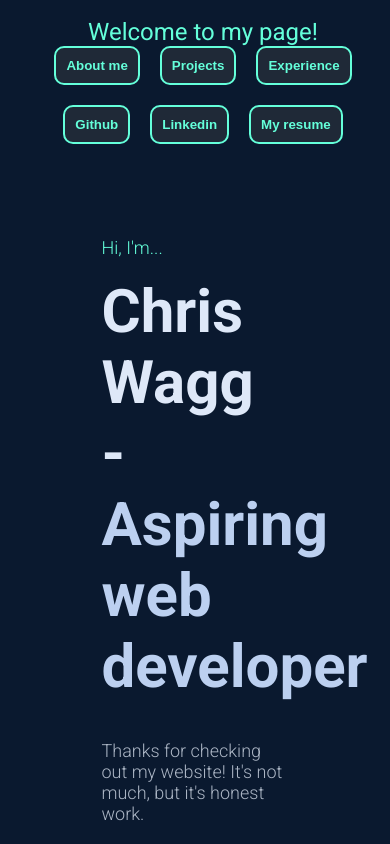
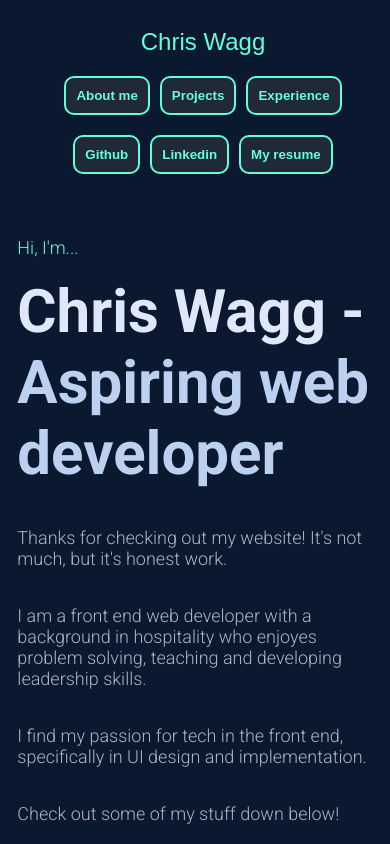
Before and after one commit to Chris-Wagg/personal-website-v3, a React (Create React App) app in the folder personal-website/: page / in a window 390 px wide. Shown: the top 844 px of the page. Built offline with nearby package versions, Linux system fonts and the light colour scheme.

Commit message:
scroll to top button added as my name in nav bar

```diff
--- a/personal-website/src/App.css
+++ b/personal-website/src/App.css
@@ -7,6 +7,8 @@ body {
 
 html {
 	scroll-behavior: smooth;
+	margin: 0;
+	box-sizing: border-box;
 }
 
 /* ----------------------- */
@@ -82,7 +84,7 @@ a {
 }
 
 .title-text {
-	padding-bottom: 10vh;
+	padding-bottom: 5vh;
 	text-decoration-line: underline;
 	text-decoration-color: #64ffda;
 }
@@ -124,12 +126,15 @@ li {
 	padding-top: 10px;
 	min-width: 100vw;
 	position: fixed;
+	gap: 10px;
 }
 
-.nav-text > h1 {
+.nav-text > button {
 	color: #64ffda;
 	font-size: 24px;
 	font-weight: 400;
+	border: none;
+	background: none;
 }
 
 .nav-links {
@@ -160,7 +165,6 @@ li {
 	flex-direction: column;
 	justify-content: space-between;
 	width: 310px;
-	height: 280px;
 	padding: 20px;
 	border-radius: 8px;
 	border: 1px solid #64ffda;
@@ -208,3 +212,26 @@ summary {
 summary::marker {
 	font-size: 32px;
 }
+
+/* ----------------------- */
+/* media queries / breakpoints */
+
+@media (max-width: 800px) {
+	.text-container {
+		width: 80%;
+	}
+}
+
+@media (max-width: 425px) {
+	.text-container {
+		width: 95%;
+	}
+
+	.nav-links > div {
+		gap: 10px;
+	}
+
+	button {
+		font-weight: 700;
+	}
+} ;
--- a/personal-website/src/components/NavBar.jsx
+++ b/personal-website/src/components/NavBar.jsx
@@ -8,12 +8,15 @@ export default function NavBar() {
 	function scrollExperience() {
 		document.getElementById('scroll-target-experience').scrollIntoView()
 	}
+	function scrollTop() {
+		document.getElementById('scroll-top-target').scrollIntoView()
+	}
 	// fix jerky scrolling with css scroll behaviour class on html
 	return (
 		<>
 			<div class="nav">
 				<section class="nav-text">
-					<h1>Welcome to my page!</h1>
+					<button onClick={scrollTop}>Chris Wagg</button>
 				</section>
 				<section class="nav-links">
 					<div>
--- a/personal-website/src/pages/HeroSection.jsx
+++ b/personal-website/src/pages/HeroSection.jsx
@@ -14,7 +14,7 @@ export default function HeroSection() {
 
 	return (
 		<>
-			<section className="main-container">
+			<section className="main-container" id="scroll-top-target">
 				<div className="text-container">
 					<p className="text-green">Hi, I'm...</p>
 					<h1>Chris Wagg - </h1>
```
